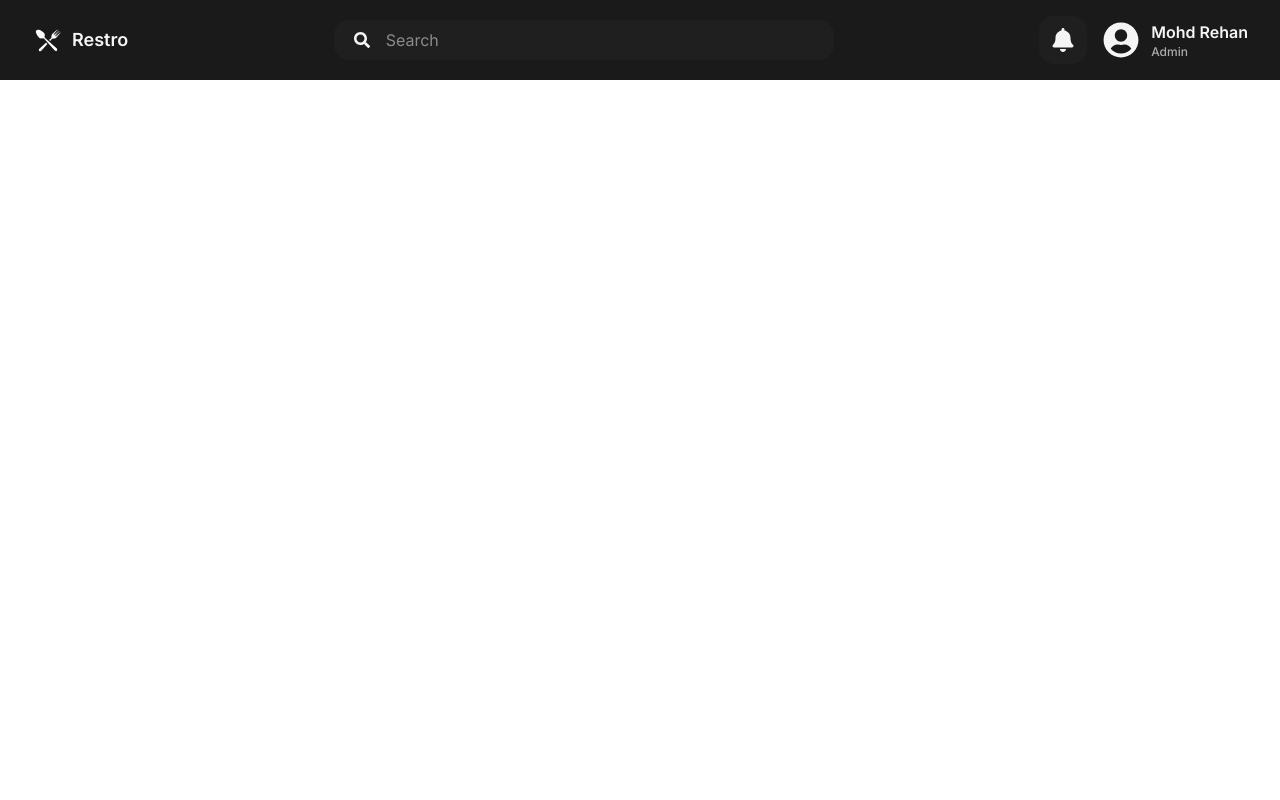
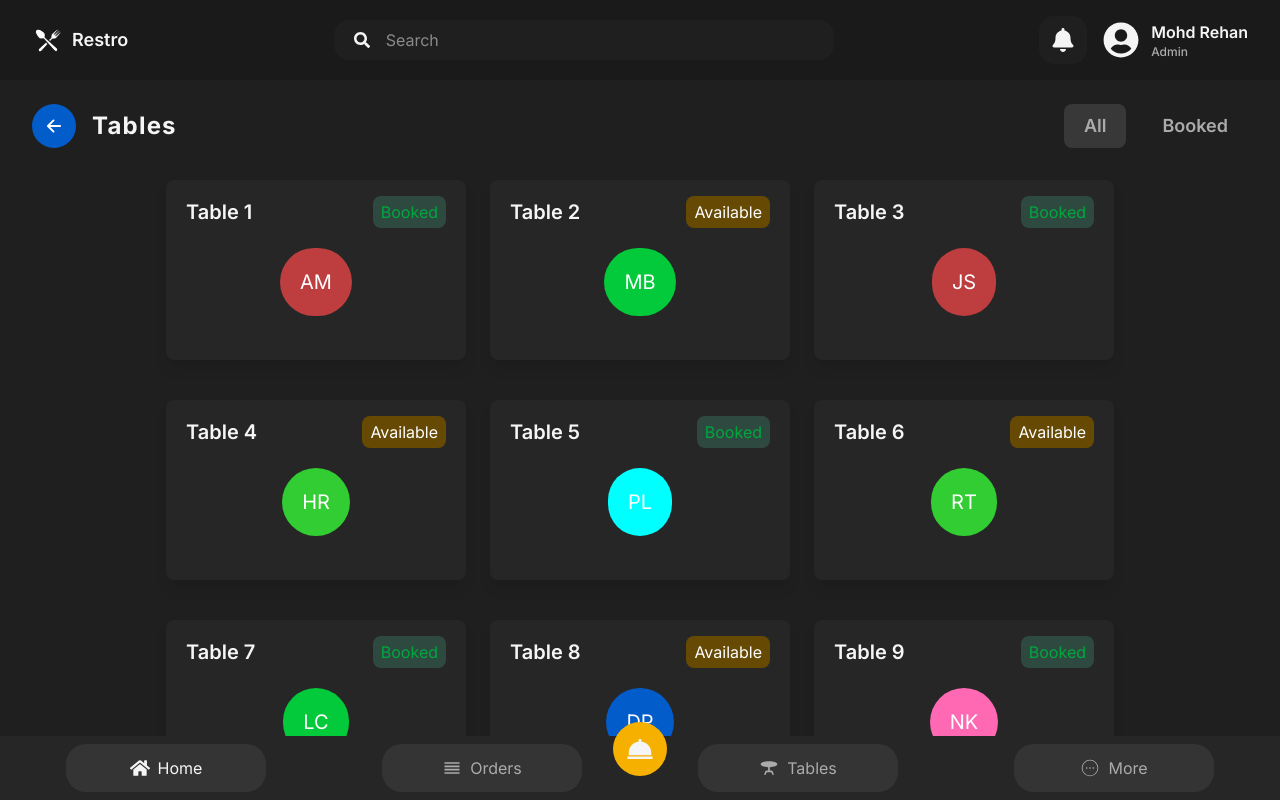
Before and after one commit to mohd-rehan-gh2426/Restaurant-POS-System, a React (Vite) app in the folder frontend/: page /tables in a window 1280 px wide. Built offline with nearby package versions, Linux system fonts and the light colour scheme.

Commit message:
designed the Modal

```diff
--- a/frontend/src/App.jsx
+++ b/frontend/src/App.jsx
@@ -1,21 +1,23 @@
 import React from "react";
 
-import { BrowserRouter as Router,Routes,Route } from "react-router-dom";
+import { BrowserRouter as Router, Routes, Route } from "react-router-dom";
 import Home from "./pages/Home";
 import Auth from "./pages/Auth";
 import Orders from "./pages/Orders";
+import Tables from "./pages/Tables"
 import Header from "./components/shared/Header";
 
 const App = () => {
   return (
     <>
-    <Header/>
+      <Header />
       <Router>
         <Routes>
           <Route path="/" element={<Home />} />
+
           <Route path="/auth" element={<Auth />} />
           <Route path="/orders" element={<Orders />} />
-
+          <Route path="/tables" element={<Tables />} />
         </Routes>
       </Router>
     </>
--- a/frontend/src/components/shared/BottomNav.jsx
+++ b/frontend/src/components/shared/BottomNav.jsx
@@ -1,24 +1,47 @@
-import React from "react";
+import React, { useState } from "react";
 import { FaHome } from "react-icons/fa";
 import { MdOutlineReorder, MdTableBar } from "react-icons/md";
 import { CiCircleMore } from "react-icons/ci";
 import { BiSolidDish } from "react-icons/bi";
-import {useNavigate }from "react-router-dom";
+import { useNavigate } from "react-router-dom";
+import Modal from "./Modal";
 
 const BottomNav = () => {
+  const navigate = useNavigate();
+  const [isModalOpen, setIsModalOpen] = useState(false);
+  const [guestCount,setGuestCount] = useState(0);
+  const openModal = () => setIsModalOpen(true);
+  const closeModal = () => setIsModalOpen(false);
+  const increment = () =>{
+    if(guestCount >= 10) return;
+    setGuestCount((prev) => prev + 1);
+  }
+  const decrement = () => {
+    if(guestCount == 0) return;
+    setGuestCount((prev) => prev - 1);
+  }
 
-  const navigate = useNavigate();
+
   return (
-    <div  className="fixed bottom-0 left-0 right-0 bg-[#262626] p-2 h-16 flex justify-around">
-      <button onClick={() => navigate("/")} className="flex items-center justify-center text-[#f5f5f5] bg-[#343434] w-[200px] rounded-[20px]">
+    <div className="fixed bottom-0 left-0 right-0 bg-[#262626] p-2 h-16 flex justify-around">
+      <button
+        onClick={() => navigate("/")}
+        className="flex items-center justify-center text-[#f5f5f5] bg-[#343434] w-[200px] rounded-[20px]"
+      >
         {" "}
         <FaHome className="inline mr-2" size={20} /> <p>Home</p>{" "}
       </button>
-      <button onClick={() => navigate("/orders")} className="flex items-center justify-center text-[#ababab] bg-[#343434] w-[200px] rounded-[20px]">
+      <button
+        onClick={() => navigate("/orders")}
+        className="flex items-center justify-center text-[#ababab] bg-[#343434] w-[200px] rounded-[20px]"
+      >
         {" "}
         <MdOutlineReorder className="inline mr-2" size={20} /> <p>Orders</p>
       </button>
-      <button onClick={() => navigate("/tables")} className="flex items-center justify-center text-[#ababab] bg-[#343434] w-[200px] rounded-[20px]">
+      <button
+        onClick={() => navigate("/tables")}
+        className="flex items-center justify-center text-[#ababab] bg-[#343434] w-[200px] rounded-[20px]"
+      >
         {" "}
         <MdTableBar className="inline mr-2" size={20} /> <p>Tables</p>
       </button>
@@ -27,9 +50,51 @@ const BottomNav = () => {
         <CiCircleMore className="inline mr-2" size={20} /> <p>More</p>
       </button>
 
-      <button className="bg-[#F6B100] text-[#f5f5f5] p-3 rounded-full items-center absolute bottom-6">
-        <BiSolidDish size={30}/>
+      <button
+        onClick={openModal}
+        className=" bg-[#F6B100] text-[#f5f5f5] p-3 rounded-full items-center absolute bottom-6"
+      >
+        <BiSolidDish size={30} />
       </button>
+      <Modal isOpen={isModalOpen} onClose={closeModal} title="Create Order ">
+        <div className="mb-3">
+          <label className="block text-[#ababab] mb-2 text-sm font-medium">
+            Customer Name
+          </label>
+          <div className="flex items-center rounded-lg p-3 px-4 bg-[#1f1f1f]">
+            <input
+              type="text"
+              placeholder="Enter Customer Name"
+              id=""
+              className="bg-transparent flex-1 text-white focus:outline-none"
+            />
+          </div>
+        </div>
+        <div className="mb-3">
+          <label className="block text-[#ababab] mb-2 text-sm font-medium">
+            Customer Phone
+          </label>
+          <div className="flex items-center rounded-lg p-3 px-4 bg-[#1f1f1f]">
+            <input
+              type="number"
+              placeholder="+91-XXXXXXXXXX"
+              id=""
+              className="bg-transparent flex-1 text-white focus:outline-none"
+            />
+          </div>
+        </div>
+        <div>
+          <label className="block mb-2 mt-3 text-sm font-medium text-[#ababab]">
+            Guest
+          </label>
+          <div className="flex items-center justify-between bg-[#1f1f1f] px-4 py-3 rounded-lg">
+            <button onClick={decrement} className="text-yellow-500 text-2xl">&minus;</button>
+            <span className="text-white">{guestCount} Persons</span>
+            <button onClick={increment} className="text-yellow-500 text-2xl">&#43;</button>
+          </div>
+        </div>
+        <button onClick={() => navigate("/tables")} className="w-full bg-[#F6B100] text-[#f5f5f5] rounded-lg py-3 mt-8 hover:bg-yellow-700">Create Order</button>
+      </Modal>
     </div>
   );
 };
--- /dev/null
+++ b/frontend/src/components/shared/Modal.jsx
@@ -0,0 +1,21 @@
+import React from "react";
+
+const Modal = ({ title, onClose, isOpen, children }) => {
+    if(!isOpen) return null;
+
+  return (
+    <div className="fixed inset-0 backdrop-blur-sm bg-black/20 flex items-center justify-center z-50">
+      <div className="bg-[#1a1a1a] shadow-lg w-full max-w-lg mx-4 rounded-lg p-4">
+        <div className="flex justify-between items-center px-6 py-4 border-b border-[#333]">
+          <h2 className="text-xl text-[#f5f5f5] font-semibold">{title}</h2>
+          <button onClick={onClose} className="text-gray-500 text-2xl hover:text-gray-300 cursor-pointer">
+            &times;
+          </button>
+        </div>
+        <div className="p-6">{children}</div>
+      </div>
+    </div>
+  );
+};
+
+export default Modal;
--- /dev/null
+++ b/frontend/src/components/tables/TableCard.jsx
@@ -0,0 +1,19 @@
+import React from "react";
+import { getRandomBG } from "../../utils/randomColor";
+const TableCard = ({key,name, status, initials}) => {
+  return (
+    <div key={key} className="w-[300px] hover:bg-[#2c2c2c] bg-[#262626] p-4 rounded-lg mb-4 cursor-pointer shadow-lg">
+      <div className="flex items-center justify-between px-1">
+        <h1 className="text-[#f5f5f5] text-xl font-semibold">{name}</h1>
+        <p className={`${status === "Booked" ? "text-green-600 bg-[#2e4a40]" : "bg-[#664a04] text-white"} px-2 py-1 rounded-lg`}>
+          {status}
+        </p>
+      </div>
+      <div className="flex items-center justify-center mt-5 mb-7">
+        <h1 style={{backgroundColor : getRandomBG()}} className="text-white rounded-full p-5 text-xl" >{initials}</h1>
+      </div>
+    </div>
+  );
+};
+
+export default TableCard;
--- a/frontend/src/constants/index.js
+++ b/frontend/src/constants/index.js
@@ -71,3 +71,23 @@ export const popularDishes = [
       numberOfOrders: 160,
     },
   ];
+
+
+
+export const tables = [
+    { id: 1, name: "Table 1", status: "Booked", initial: "AM", seats: 4 },
+    { id: 2, name: "Table 2", status: "Available", initial: "MB", seats: 6 },
+    { id: 3, name: "Table 3", status: "Booked", initial: "JS", seats: 2 },
+    { id: 4, name: "Table 4", status: "Available", initial: "HR", seats: 4 },
+    { id: 5, name: "Table 5", status: "Booked", initial: "PL", seats: 3 },
+    { id: 6, name: "Table 6", status: "Available", initial: "RT", seats: 4 },
+    { id: 7, name: "Table 7", status: "Booked", initial: "LC", seats: 5 },
+    { id: 8, name: "Table 8", status: "Available", initial: "DP", seats: 5 },
+    { id: 9, name: "Table 9", status: "Booked", initial: "NK", seats: 6 },
+    { id: 10, name: "Table 10", status: "Available", initial: "SB", seats: 6 },
+    { id: 11, name: "Table 11", status: "Booked", initial: "GT", seats: 4 },
+    { id: 12, name: "Table 12", status: "Available", initial: "JS", seats: 6 },
+    { id: 13, name: "Table 13", status: "Booked", initial: "EK", seats: 2 },
+    { id: 14, name: "Table 14", status: "Available", initial: "QN", seats: 6 },
+    { id: 15, name: "Table 15", status: "Booked", initial: "TW", seats: 3 }
+  ]
--- a/frontend/src/pages/Tables.jsx
+++ b/frontend/src/pages/Tables.jsx
@@ -0,0 +1,55 @@
+import React, { useState } from "react";
+import BottomNav from "../components/shared/BottomNav";
+import BackButton from "../components/shared/BackButton";
+import TableCard from "../components/tables/TableCard";
+import { tables } from "../constants";
+
+const Tables = () => {
+  const [status, setStatus] = useState("all");
+  return (
+    <section className="bg-[#1f1f1f]  h-[calc(100vh-5rem)] overflow-hidden ">
+      <div className="flex items-center justify-between px-8 py-4 mt-2">
+        <div className="flex items-center gap-4">
+          <BackButton />
+          <h1 className="text-[#f5f5f5] text-2xl font-bold tracking-wider">
+            Tables
+          </h1>
+        </div>
+
+        <div className="flex items-center justify-around gap-4">
+          <button
+            onClick={() => setStatus("all")}
+            className={`text-[#ababab] text-lg ${
+              status === "all" && "bg-[#383838] rounded-lg px-5 py-2"
+            } rounded-lg px-5 py-2 font-semibold`}
+          >
+            All
+          </button>
+          <button
+            onClick={() => setStatus("booked")}
+            className={`text-[#ababab] text-lg ${
+              status === "booked" && "bg-[#383838] rounded-lg px-5 py-2"
+            } rounded-lg px-5 py-2 font-semibold`}
+          >
+            Booked
+          </button>
+        </div>
+      </div>
+
+      <div className=" flex flex-wrap gap-6 items-center justify-center px-16 py-4  h-[calc(100vh-5rem)] overflow-y-scroll scrollbar-hide">
+       {
+        tables.map((table) => {
+          return(
+            <TableCard key={table.id} name={table.name} status={table.status} initials={table.initial}/>
+          )
+        })
+       }
+
+      </div>
+
+      <BottomNav />
+    </section>
+  );
+};
+
+export default Tables;
--- /dev/null
+++ b/frontend/src/utils/randomColor.js
@@ -0,0 +1,16 @@
+export const getRandomBG = () => {
+   const colors = [
+  "#f6b100", // golden yellow
+  "#025cca", // bright blue
+  "#be3e3f", // crimson red
+  "#02ca3a", // bright green
+  "#ff69b4", // hot pink
+  "#9400d3", // dark violet
+  "#00ffff", // aqua / cyan
+  "#ff4500", // orange-red
+  "#32cd32", // lime green
+  "#1e90ff"  // dodger blue
+];
+    return colors[Math.floor(Math.random() * colors.length)];
+
+}
```
Also changed, not shown: frontend/src/pages/index.js (+4 -3 lines), frontend/src/pages/Orders.jsx (line endings or trailing spaces).
